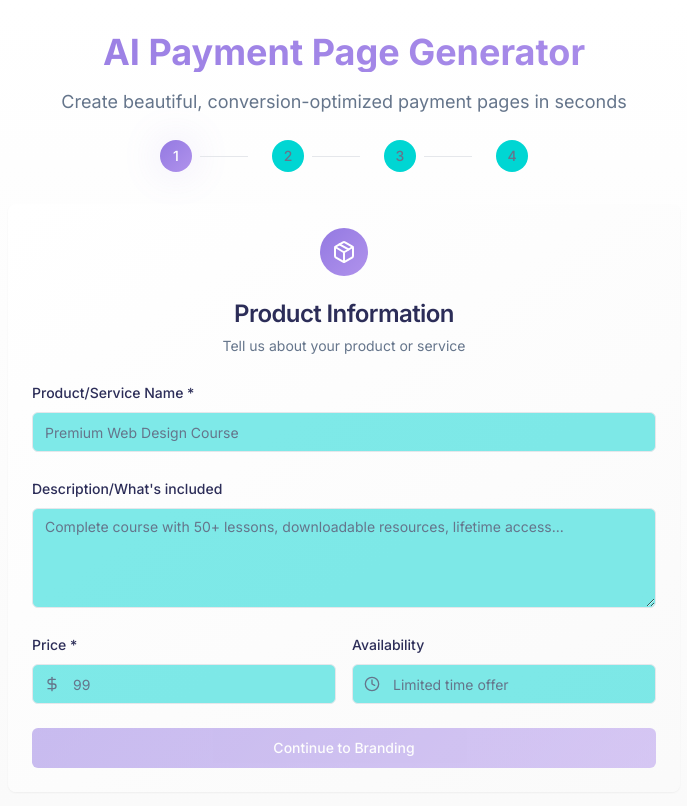
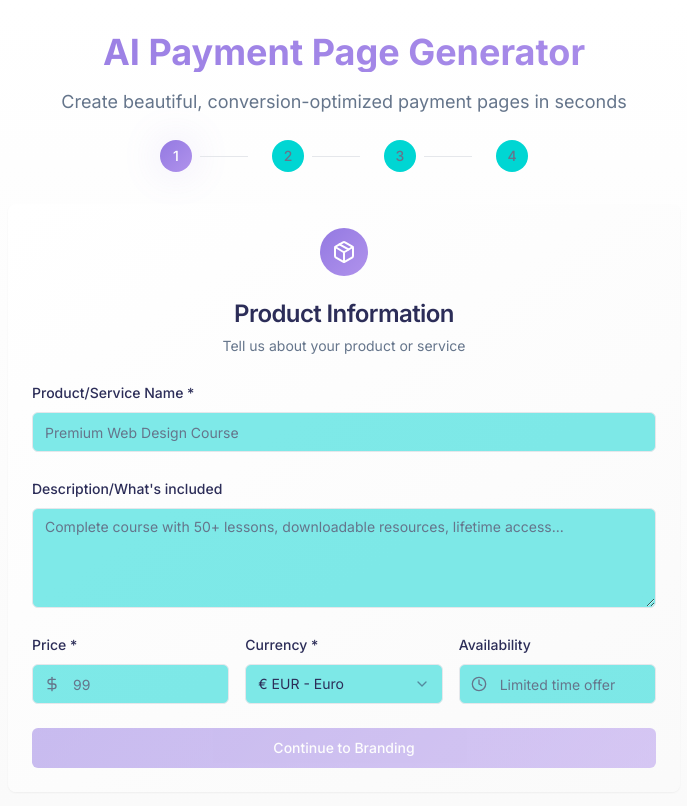
Before and after one commit to ruru-maya/page-pay-ai-create, a React (Vite) app: page / in a window 1280 px wide. Both pictures are taken after a click on the button "Start Now". Shown: the top 806 px of the page, without its empty margins (296-983 px from the left). Built offline with nearby package versions, Linux system fonts and the light colour scheme.

Commit message:
Add currency selection dropdown
Implement a dropdown menu for currency selection, offering all EU currencies.

```diff
--- a/src/components/PaymentPageGenerator.tsx
+++ b/src/components/PaymentPageGenerator.tsx
@@ -10,15 +10,30 @@ import { Badge } from "@/components/ui/badge";
 import { Separator } from "@/components/ui/separator";
 import { Upload, Sparkles, Eye, Palette, DollarSign, Package, Clock, ImageIcon, Mail, CheckCircle } from "lucide-react";
 import { useToast } from "@/hooks/use-toast";
+import { Select, SelectContent, SelectItem, SelectTrigger, SelectValue } from "@/components/ui/select";
 
 interface FormData {
   productName: string;
   description: string;
   price: string;
+  currency: string;
   availability: string;
   brandColor: string;
   images: File[];
 }
+
+// EU currencies with their symbols and codes
+const EU_CURRENCIES = [
+  { code: 'EUR', symbol: '€', name: 'Euro' },
+  { code: 'BGN', symbol: 'лв', name: 'Bulgarian Lev' },
+  { code: 'CZK', symbol: 'Kč', name: 'Czech Koruna' },
+  { code: 'DKK', symbol: 'kr', name: 'Danish Krone' },
+  { code: 'HRK', symbol: 'kn', name: 'Croatian Kuna' },
+  { code: 'HUF', symbol: 'Ft', name: 'Hungarian Forint' },
+  { code: 'PLN', symbol: 'zł', name: 'Polish Złoty' },
+  { code: 'RON', symbol: 'lei', name: 'Romanian Leu' },
+  { code: 'SEK', symbol: 'kr', name: 'Swedish Krona' },
+];
 
 export default function PaymentPageGenerator() {
   const navigate = useNavigate();
@@ -26,6 +41,7 @@ export default function PaymentPageGenerator() {
     productName: "",
     description: "",
     price: "",
+    currency: "EUR",
     availability: "",
     brandColor: "#00C851",
     images: []
@@ -102,6 +118,7 @@ export default function PaymentPageGenerator() {
           productName: formData.productName,
           description: formData.description,
           price: formData.price,
+          currency: formData.currency,
           availability: formData.availability,
           brandColor: formData.brandColor,
           imageUrls: imageUrls,
@@ -219,7 +236,7 @@ export default function PaymentPageGenerator() {
           />
         </div>
 
-        <div className="grid grid-cols-1 md:grid-cols-2 gap-4">
+        <div className="grid grid-cols-1 md:grid-cols-3 gap-4">
           <div className="space-y-2">
             <Label htmlFor="price">Price *</Label>
             <div className="relative">
@@ -233,6 +250,25 @@ export default function PaymentPageGenerator() {
                 className="pl-10 bg-secondary/50 border-border"
               />
             </div>
+          </div>
+
+          <div className="space-y-2">
+            <Label htmlFor="currency">Currency *</Label>
+            <Select
+              value={formData.currency}
+              onValueChange={(value) => handleInputChange("currency", value)}
+            >
+              <SelectTrigger className="bg-secondary/50 border-border">
+                <SelectValue placeholder="Select currency" />
+              </SelectTrigger>
+              <SelectContent>
+                {EU_CURRENCIES.map((currency) => (
+                  <SelectItem key={currency.code} value={currency.code}>
+                    {currency.symbol} {currency.code} - {currency.name}
+                  </SelectItem>
+                ))}
+              </SelectContent>
+            </Select>
           </div>
 
           <div className="space-y-2">
```
Also changed, not shown: 1 other file (tests, documents, lock files or other folders).
